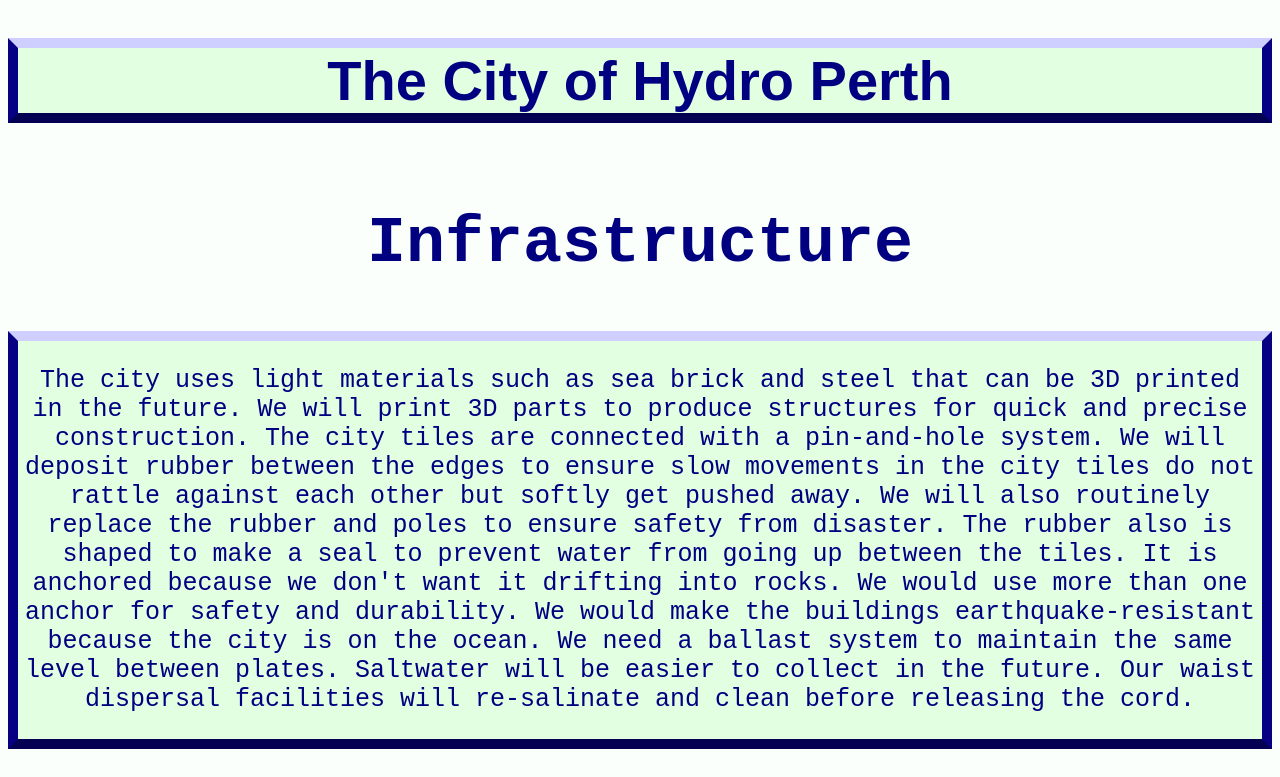
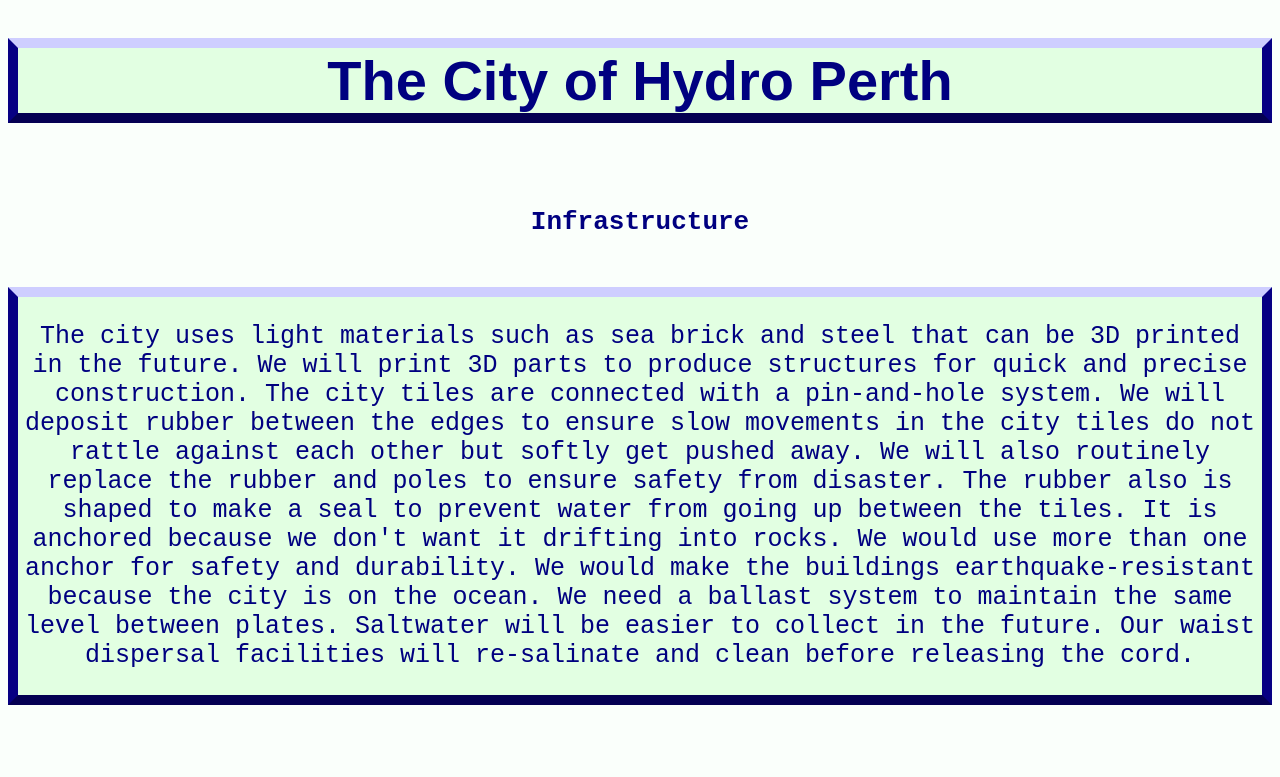
Before and after one commit to darksabermaster/future_city_website_infrastructure, a plain HTML site: page index.html in a window 1280 px wide. Shown: the top 777 px of the page. Drawn offline with Linux system fonts and the light colour scheme.

Commit message:
fixin' fonts take 2

```diff
--- a/index.html
+++ b/index.html
@@ -12,7 +12,7 @@
 The City of Hydro Perth
 </h1>
 
-<div class="animat1" style = "margin-bottom: 25px; margin-top: 50px; color : navy; font-family: Monospace; font-size: 5em; font-weight: 700; text-align: center;">
+<div class="animat1" style = "margin-bottom: 25px; margin-top: 50px; color : navy; font-family: Monospace; font-size: 2em; font-weight: 700; text-align: center;">
 Infrastructure
 </div>
 
```
